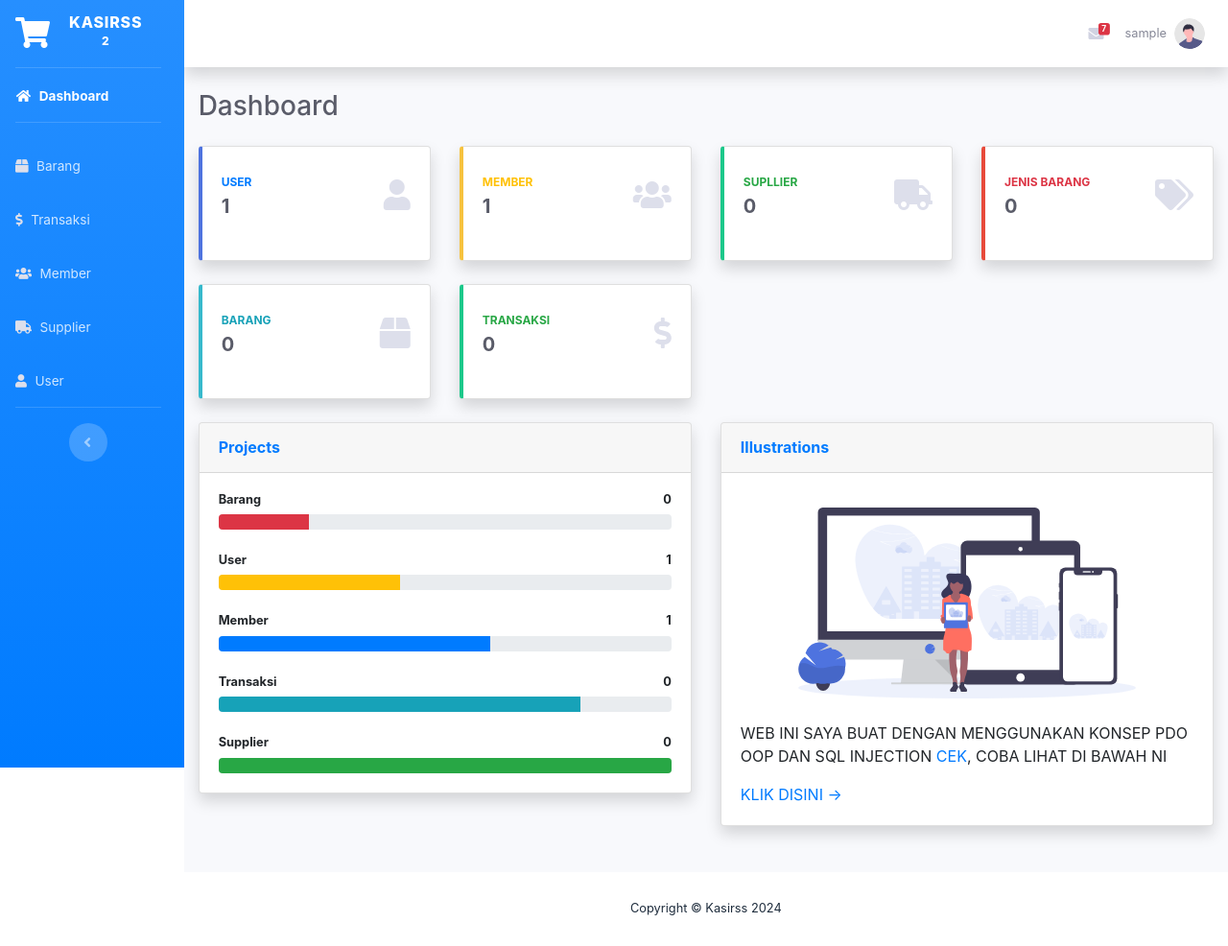
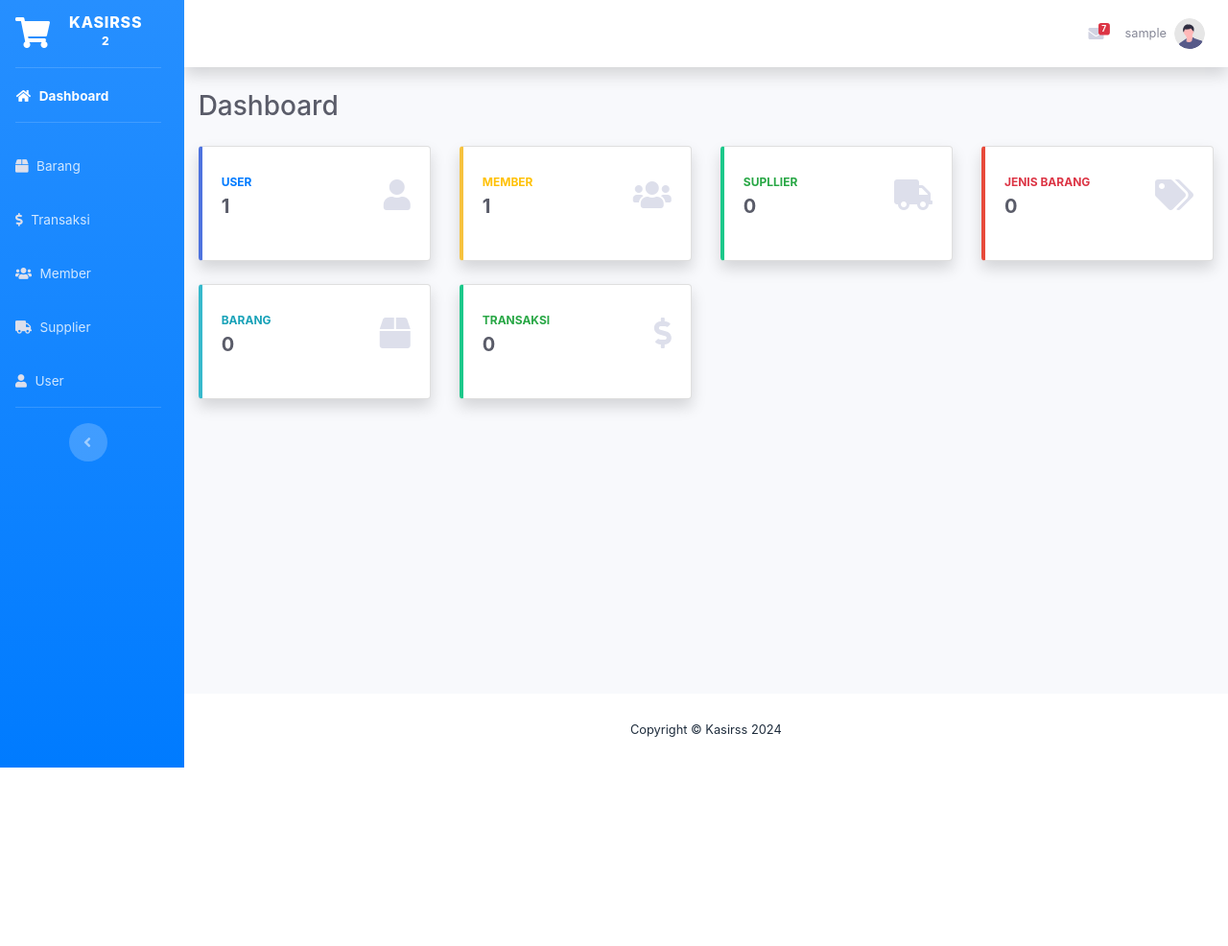
Before and after one commit to afkharr/kasirss, a PHP site: page / in a window 1280 px wide. Shown: the whole page at 96% size. After the commit the page ends 800 px from the top, so only its background shows below. Run offline with PHP 8.4, Linux system fonts and the light colour scheme; the visitor is signed in with stand-in values (Sample User, id 1); data that the repository does not hold is empty; some libraries are stand-ins or nearby versions.

```diff
--- a/page/dashboard/default.php
+++ b/page/dashboard/default.php
@@ -153,73 +153,6 @@ $jumlah_User = $resultUser->fetchColumn();
                 </a>
             </div>
     </div>
-    <div class="row">
-
-        <!-- Content Column -->
-        <div class="col-lg-6 mb-4">
-
-            <!-- Project Card Example -->
-            <div class="card shadow mb-4">
-                <div class="card-header py-3">
-                    <h6 class="m-0 font-weight-bold text-primary">Projects</h6>
-                </div>
-                <div class="card-body">
-                    <h4 class="small font-weight-bold">Barang <span
-                            class="float-right"><?= $jumlah_barang ?></span></h4>
-                    <div class="progress mb-4">
-                        <div class="progress-bar bg-danger" role="progressbar" style="width: 20%"
-                            aria-valuenow="<?= $jumlah_barang ?>" aria-valuemin="0" aria-valuemax="100"></div>
-                    </div>
-                    <h4 class="small font-weight-bold">User<span
-                            class="float-right"><?= $jumlah_User ?></span></h4>
-                    <div class="progress mb-4">
-                        <div class="progress-bar bg-warning" role="progressbar" style="width: 40%"
-                            aria-valuenow="40" aria-valuemin="0" aria-valuemax="100"></div>
-                    </div>
-                    <h4 class="small font-weight-bold">Member<span
-                            class="float-right"><?= $jumlah_member ?></span></h4>
-                    <div class="progress mb-4">
-                        <div class="progress-bar" role="progressbar" style="width: 60%"
-                            aria-valuenow="60" aria-valuemin="0" aria-valuemax="100"></div>
-                    </div>
-                    <h4 class="small font-weight-bold">Transaksi <span
-                            class="float-right"><?= $jumlah_transaksi ?></span></h4>
-                    <div class="progress mb-4">
-                        <div class="progress-bar bg-info" role="progressbar" style="width: 80%"
-                            aria-valuenow="80" aria-valuemin="0" aria-valuemax="100"></div>
-                    </div>
-                    <h4 class="small font-weight-bold">Supplier <span
-                            class="float-right"><?= $jumlah_supplier ?></span></h4>
-                    <div class="progress">
-                        <div class="progress-bar bg-success" role="progressbar" style="width: 100%"
-                            aria-valuenow="100" aria-valuemin="0" aria-valuemax="100"></div>
-                    </div>
-                </div>
-            </div>
-
-        </div>
-
-        <div class="col-lg-6 mb-4">
-
-            <!-- Illustrations -->
-            <div class="card shadow mb-4">
-                <div class="card-header py-3">
-                    <h6 class="m-0 font-weight-bold text-primary">Illustrations</h6>
-                </div>
-                <div class="card-body">
-                    <div class="text-center">
-                        <img class="img-fluid px-3 px-sm-4 mt-3 mb-4" style="width: 25rem;"
-                            src="assets/img/undraw_posting_photo.svg" alt="...">
-                    </div>
-                    <p>WEB INI SAYA BUAT DENGAN MENGGUNAKAN KONSEP PDO OOP DAN SQL INJECTION <a
-                            target="_blank" rel="nofollow" href="http://localhost/kasirss/index.php">CEK</a>,
-                        COBA LIHAT DI BAWAH NI</p>
-                    <a target="_blank" rel="nofollow" href="http://localhost/kasirss/index.php">KLIK DISINI &rarr;</a>
-                </div>
-            </div>
-
-        </div>
-    </div>
 
 </div>
 <!-- /.container-fluid -->
```
Also changed, not shown: page/transaksi/struk.php (+1 -6 lines).
